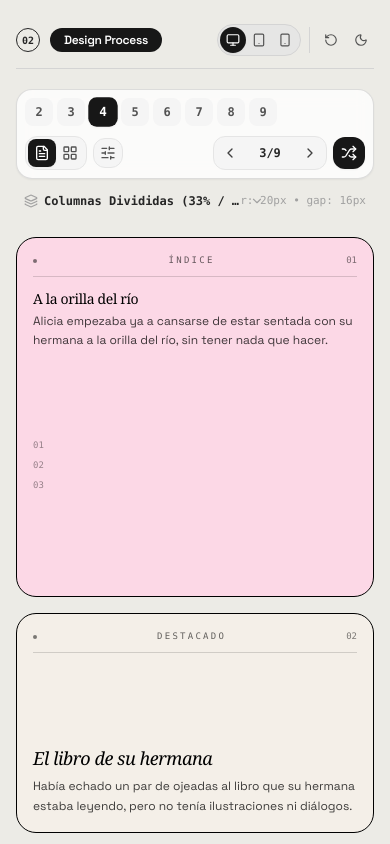
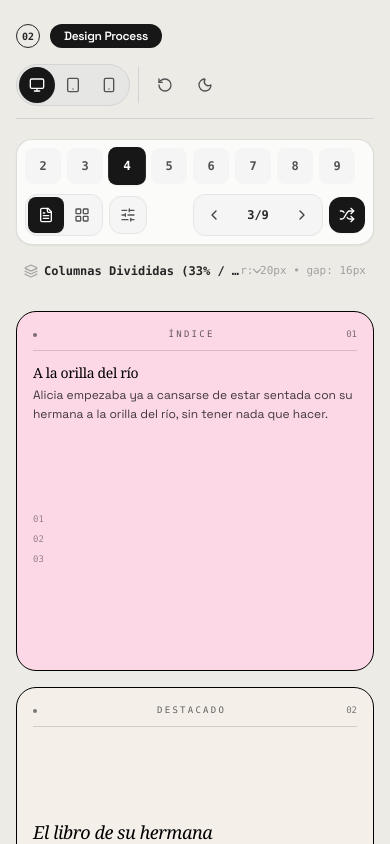
Before and after one commit to sappy666/bento-grid, a React (Vite) app: page / in a window 390 px wide. Shown: the top 844 px of the page. Built offline with nearby package versions, Linux system fonts and the light colour scheme; a web font is replaced by a local one.

Commit message:
correcciones

```diff
--- a/src/App.tsx
+++ b/src/App.tsx
@@ -294,38 +294,38 @@ export default function App() {
                 <button
                   type="button"
                   onClick={() => setDeviceView('desktop')}
-                  className={`p-1.5 rounded-full transition-colors ${
+                  className={`p-2.5 sm:p-1.5 rounded-full transition-colors ${
                     deviceView === 'desktop'
                       ? 'bg-neutral-900 text-white dark:bg-white dark:text-neutral-900 shadow-xs'
                       : 'hover:text-neutral-900 dark:hover:text-white'
                   }`}
                   title="Desktop (12 cols)"
                 >
-                  <Monitor className="w-3.5 h-3.5" />
+                  <Monitor className="w-4 h-4 sm:w-3.5 sm:h-3.5" />
                 </button>
                 <button
                   type="button"
                   onClick={() => setDeviceView('tablet')}
-                  className={`p-1.5 rounded-full transition-colors ${
+                  className={`p-2.5 sm:p-1.5 rounded-full transition-colors ${
                     deviceView === 'tablet'
                       ? 'bg-neutral-900 text-white dark:bg-white dark:text-neutral-900 shadow-xs'
                       : 'hover:text-neutral-900 dark:hover:text-white'
                   }`}
                   title="Tablet (768px)"
                 >
-                  <Tablet className="w-3.5 h-3.5" />
+                  <Tablet className="w-4 h-4 sm:w-3.5 sm:h-3.5" />
                 </button>
                 <button
                   type="button"
                   onClick={() => setDeviceView('mobile')}
-                  className={`p-1.5 rounded-full transition-colors ${
+                  className={`p-2.5 sm:p-1.5 rounded-full transition-colors ${
                     deviceView === 'mobile'
                       ? 'bg-neutral-900 text-white dark:bg-white dark:text-neutral-900 shadow-xs'
                       : 'hover:text-neutral-900 dark:hover:text-white'
                   }`}
                   title="Móvil (390px)"
                 >
-                  <Smartphone className="w-3.5 h-3.5" />
+                  <Smartphone className="w-4 h-4 sm:w-3.5 sm:h-3.5" />
                 </button>
               </div>
 
@@ -334,18 +334,18 @@ export default function App() {
                 <button
                   type="button"
                   onClick={handleReset}
-                  className="p-1.5 rounded-full hover:bg-neutral-200 dark:hover:bg-neutral-800 text-neutral-600 dark:text-neutral-400 transition-colors"
+                  className="p-2.5 sm:p-1.5 rounded-full hover:bg-neutral-200 dark:hover:bg-neutral-800 text-neutral-600 dark:text-neutral-400 transition-colors"
                   title="Restablecer"
                 >
-                  <RotateCcw className="w-3.5 h-3.5" />
+                  <RotateCcw className="w-4 h-4 sm:w-3.5 sm:h-3.5" />
                 </button>
                 <button
                   type="button"
                   onClick={() => setIsDark(!isDark)}
-                  className="p-1.5 rounded-full hover:bg-neutral-200 dark:hover:bg-neutral-800 text-neutral-600 dark:text-neutral-400 transition-colors"
+                  className="p-2.5 sm:p-1.5 rounded-full hover:bg-neutral-200 dark:hover:bg-neutral-800 text-neutral-600 dark:text-neutral-400 transition-colors"
                   title={isDark ? 'Modo claro' : 'Modo oscuro'}
                 >
-                  {isDark ? <Sun className="w-3.5 h-3.5" /> : <Moon className="w-3.5 h-3.5" />}
+                  {isDark ? <Sun className="w-4 h-4 sm:w-3.5 sm:h-3.5" /> : <Moon className="w-4 h-4 sm:w-3.5 sm:h-3.5" />}
                 </button>
               </div>
             </div>
@@ -358,13 +358,13 @@ export default function App() {
           <div className="flex flex-wrap items-center justify-between gap-2.5 p-2 sm:p-2.5 rounded-2xl bg-white/80 dark:bg-[#1A1A1A]/80 backdrop-blur-sm border border-neutral-300/80 dark:border-neutral-800 shadow-xs">
 
             {/* 1. Card Count Selector (2 to 9) */}
-            <div className="flex items-center gap-1">
+            <div className="flex items-center gap-1.5 sm:gap-1">
               {CARD_COUNTS.map((count) => (
                 <button
                   key={count}
                   type="button"
                   onClick={() => handleCountChange(count)}
-                  className={`w-7 h-7 rounded-lg text-xs font-mono font-bold transition-all ${
+                  className={`w-9 h-9 sm:w-7 sm:h-7 rounded-lg text-xs font-mono font-bold transition-all ${
                     cardCount === count
                       ? 'bg-neutral-900 text-white dark:bg-white dark:text-neutral-900 shadow-xs scale-105'
                       : 'bg-neutral-100 dark:bg-neutral-800 text-neutral-600 dark:text-neutral-400 hover:bg-neutral-200 dark:hover:bg-neutral-700'
@@ -383,7 +383,7 @@ export default function App() {
                 <button
                   type="button"
                   onClick={() => setCardContentMode('content')}
-                  className={`p-1.5 rounded-lg transition-colors ${
+                  className={`p-2.5 sm:p-1.5 rounded-lg transition-colors ${
                     cardContentMode === 'content'
                       ? 'bg-neutral-900 text-white dark:bg-white dark:text-neutral-900 shadow-xs'
                       : 'text-neutral-600 dark:text-neutral-400 hover:text-neutral-900 dark:hover:text-white'
@@ -395,7 +395,7 @@ export default function App() {
                 <button
                   type="button"
                   onClick={() => setCardContentMode('empty')}
-                  className={`p-1.5 rounded-lg transition-colors ${
+                  className={`p-2.5 sm:p-1.5 rounded-lg transition-colors ${
                     cardContentMode === 'empty'
                       ? 'bg-neutral-900 text-white dark:bg-white dark:text-neutral-900 shadow-xs'
                       : 'text-neutral-600 dark:text-neutral-400 hover:text-neutral-900 dark:hover:text-white'
@@ -410,7 +410,7 @@ export default function App() {
               <button
                 type="button"
                 onClick={() => setShowEqualizer(!showEqualizer)}
-                className={`p-1.5 rounded-xl border transition-all ${
+                className={`p-2.5 sm:p-1.5 rounded-xl border transition-all ${
                   showEqualizer
                     ? 'bg-neutral-900 text-white dark:bg-white dark:text-neutral-900 border-neutral-900 dark:border-white shadow-xs'
                     : 'bg-neutral-100 dark:bg-neutral-800/80 border-neutral-200 dark:border-neutral-700 text-neutral-600 dark:text-neutral-400 hover:text-neutral-900 dark:hover:text-white'
@@ -427,7 +427,7 @@ export default function App() {
                 <button
                   type="button"
                   onClick={handlePrevDistribution}
-                  className="p-1.5 rounded-lg text-neutral-700 dark:text-neutral-300 hover:bg-white dark:hover:bg-neutral-700 transition-colors"
+                  className="p-2.5 sm:p-1.5 rounded-lg text-neutral-700 dark:text-neutral-300 hover:bg-white dark:hover:bg-neutral-700 transition-colors"
                   title="Anterior"
                 >
                   <ChevronLeft className="w-4 h-4" />
@@ -440,7 +440,7 @@ export default function App() {
                 <button
                   type="button"
                   onClick={handleNextDistribution}
-                  className="p-1.5 rounded-lg text-neutral-700 dark:text-neutral-300 hover:bg-white dark:hover:bg-neutral-700 transition-colors"
+                  className="p-2.5 sm:p-1.5 rounded-lg text-neutral-700 dark:text-neutral-300 hover:bg-white dark:hover:bg-neutral-700 transition-colors"
                   title="Siguiente"
                 >
                   <ChevronRight className="w-4 h-4" />
@@ -451,7 +451,7 @@ export default function App() {
               <button
                 type="button"
                 onClick={handleRandomize}
-                className="p-2 rounded-xl bg-neutral-900 text-white dark:bg-white dark:text-neutral-900 hover:opacity-90 transition-opacity shadow-xs"
+                className="p-2.5 sm:p-2 rounded-xl bg-neutral-900 text-white dark:bg-white dark:text-neutral-900 hover:opacity-90 transition-opacity shadow-xs"
                 title="Randomizar"
               >
                 <Shuffle className="w-4 h-4" />
@@ -478,7 +478,7 @@ export default function App() {
               <button
                 type="button"
                 onClick={() => setShowStylesMenu(!showStylesMenu)}
-                className="flex items-center gap-1.5 py-1 px-2 -ml-2 rounded-lg hover:bg-neutral-200/70 dark:hover:bg-neutral-800 transition-colors cursor-pointer group text-left"
+                className="flex items-center gap-1.5 py-2 sm:py-1 px-2 -ml-2 rounded-lg hover:bg-neutral-200/70 dark:hover:bg-neutral-800 transition-colors cursor-pointer group text-left"
                 title="Explorar todos los estilos de distribución"
               >
                 <Layers className="w-3.5 h-3.5 text-neutral-400 group-hover:text-neutral-900 dark:group-hover:text-white shrink-0 transition-colors" />
@@ -499,7 +499,7 @@ export default function App() {
                     className="fixed inset-0 z-40"
                     onClick={() => setShowStylesMenu(false)}
                   />
-                  <div className="absolute top-full left-0 mt-1.5 z-50 w-72 sm:w-84 max-h-72 overflow-y-auto p-1.5 rounded-2xl bg-white dark:bg-neutral-900 border border-neutral-200 dark:border-neutral-800 shadow-xl font-sans">
+                  <div className="absolute top-full left-0 mt-1.5 z-50 w-72 sm:w-84 max-w-[calc(100vw-2rem)] max-h-72 overflow-y-auto p-1.5 rounded-2xl bg-white dark:bg-neutral-900 border border-neutral-200 dark:border-neutral-800 shadow-xl font-sans">
                     <div className="px-2.5 py-1.5 text-[11px] font-mono font-medium text-neutral-400 dark:text-neutral-500 border-b border-neutral-100 dark:border-neutral-800 flex items-center justify-between">
                       <span>Estilos ({cardCount} tarjetas)</span>
                       <span>{allDistributions.length} disponibles</span>
```
Also changed, not shown: src/components/EqualizerControl.tsx (+7 -7 lines).
